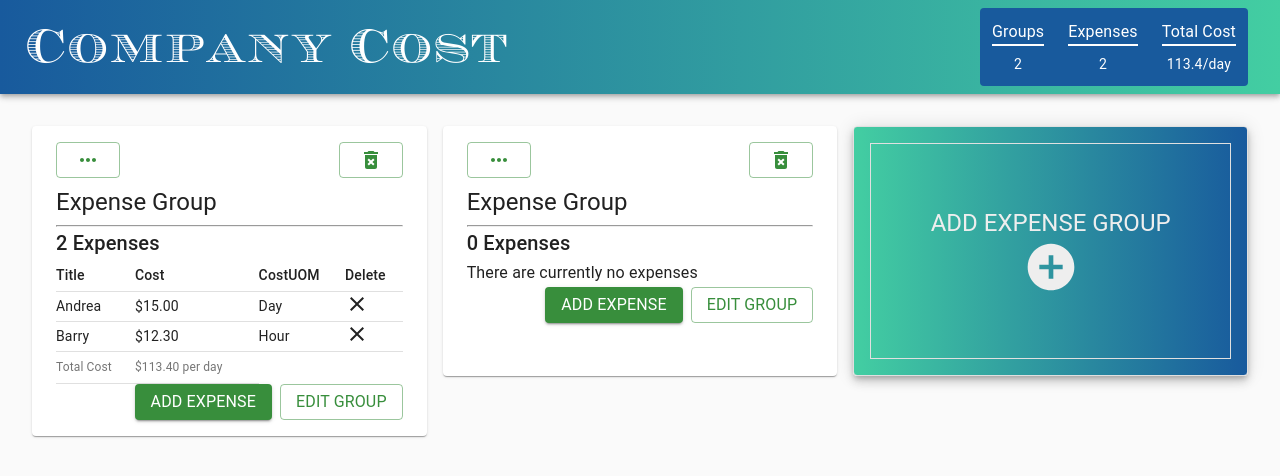
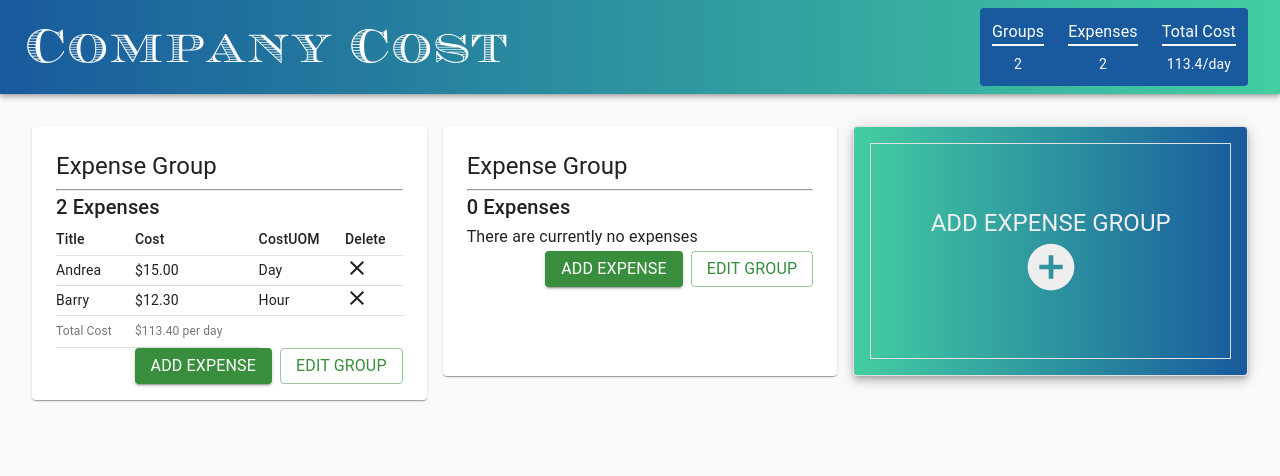
Before and after one commit to Spraynard/Company-Cost, a React app: page / in a window 1280 px wide. Shown: the top 476 px of the page. Built offline with nearby package versions, Linux system fonts and the light colour scheme; the HTML template or start-up script is replaced by a standard one.

Commit message:
Updating Expense_Group.js
Refactoring Expense group to be more generalized and lose the obscene amount of logic

```diff
--- a/src/components/Expense_Groups/Expense_Group.js
+++ b/src/components/Expense_Groups/Expense_Group.js
@@ -71,13 +71,6 @@
 		}));
 	};
 
-	const updateExpenseGroupOptions = ( event ) => {
-		store.dispatch(editEntityOption({
-			id : props.id,
-			[event.target.name] : event.target.value
-		}));
-	};
-
 	const {
 		classes,
 		children,
@@ -100,6 +93,12 @@
 
 	const { dialog_open, ...optionsValues } = expense_group_options_object;
 
+	const rendered_buttons_admin = buttons_admin.map((item, index) =>
+		<Grid item className={(index) ? classes.removeButton : ""}>
+			{item}
+		</Grid>
+	)
+
 	return ( props.edit ) ?
 		<Paper className={`expense-group-content ${classes.root}`}>
 			<Entity_Edit_Field { ...editEntityFieldProps } updateListener={updateExpenseGroupEdit}/>
@@ -107,28 +106,7 @@
 		:
 		<Paper className={`expense-group-content ${classes.root} ${classes.rightAlign}`}>
 			<Grid container className={classes.buttonsContainer}>
-				{
-				/**
-				 * If a group has options available, display a field that allows us to handle changes
-				 * to these options
-				 */
-				}
-				<Grid item>
-					<Entity_Manipulation_Button
-						action={openExpenseGroupOptionsDialog({ id: props.id })}
-						icon={<MoreHoriz />}
-						variant="outlined"
-					/>
-				</Grid>
-				<Grid item className={classes.removeButton}>
-					<Entity_Manipulation_Button
-						action={ removeExpenseGroup({
-							"id" : props.id
-						})}
-						icon={<DeleteForever />}
-						variant="outlined"
-					/>
-				</Grid>
+			{rendered_buttons_admin}
 			</Grid>
 			<Typography align="left" component="h2" variant="h5" className="expense-group-name">{props.title}</Typography>
 			<Typography align="left" component="p" variant="subtitle2" className="expense-group-description">{props.description}</Typography>
```
